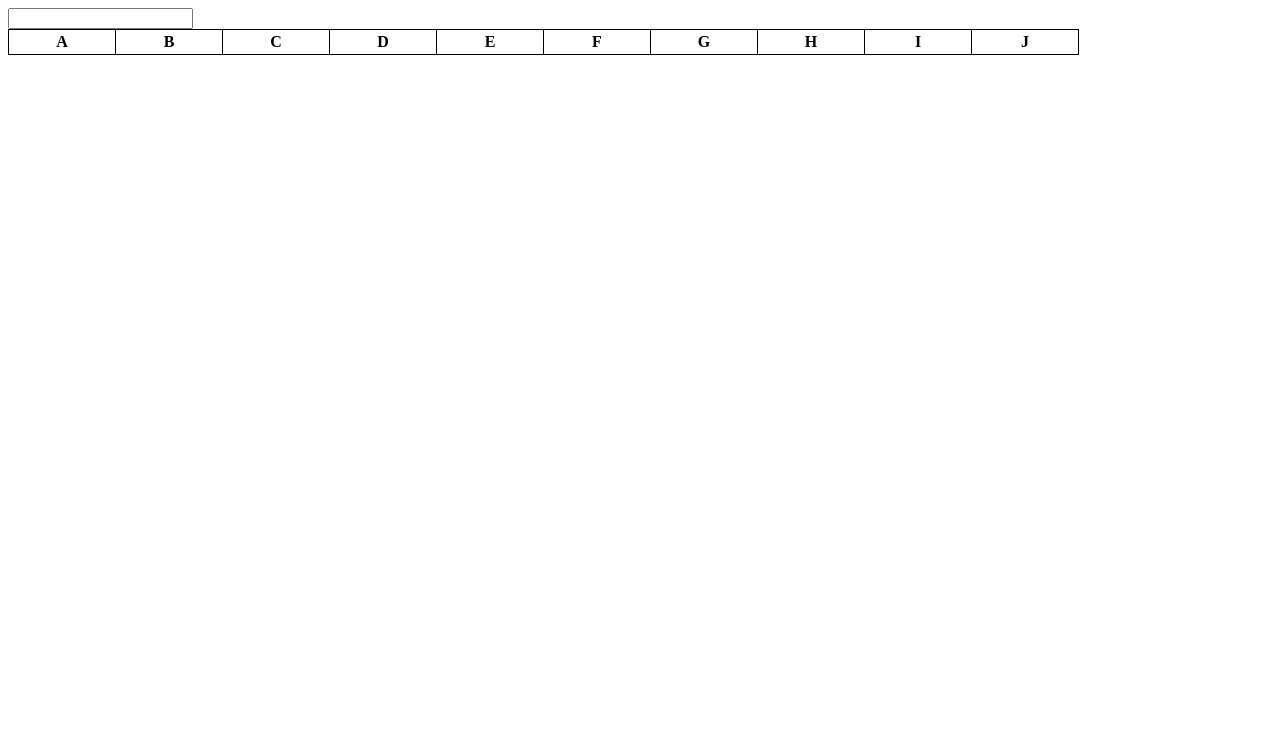
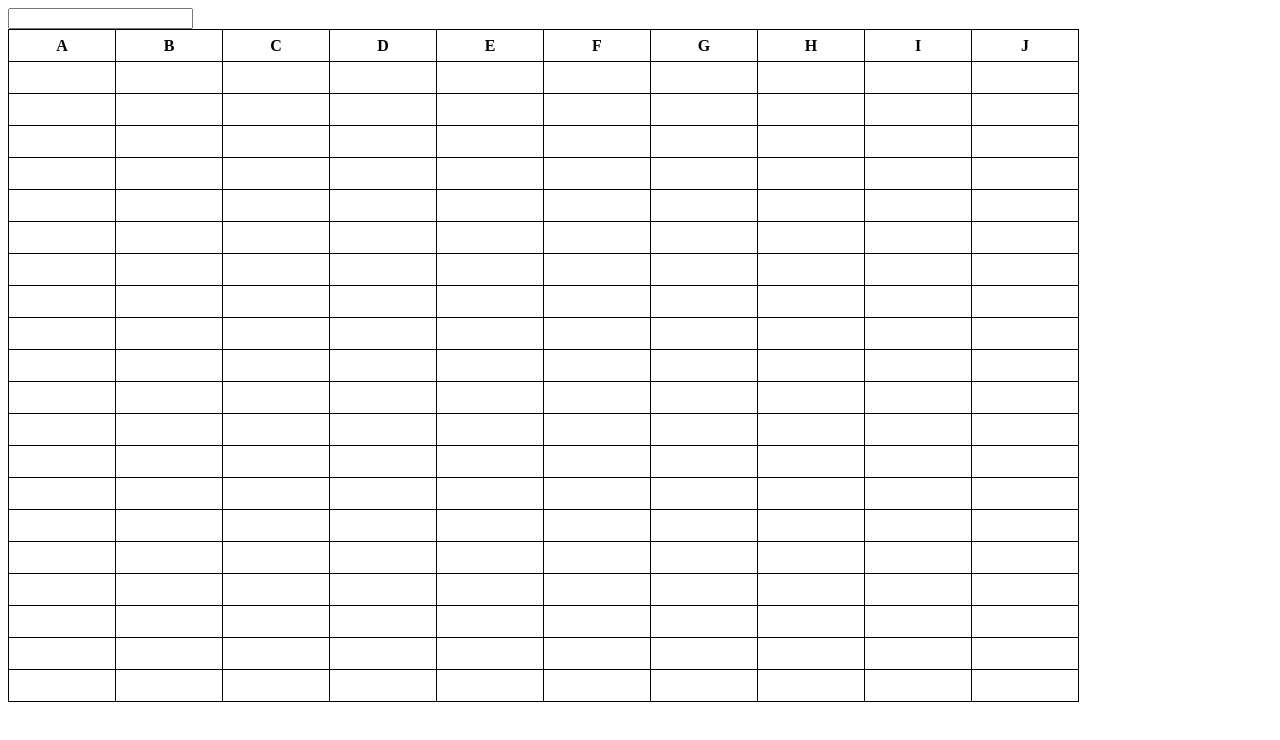
Before and after one commit to kai-mashima/X-Cell, a website: page public/index.html in a window 1280 px wide. Drawn offline with Linux system fonts and the light colour scheme.

Commit message:
render data rows

```diff
--- a/public/css/styles.css
+++ b/public/css/styles.css
@@ -5,5 +5,6 @@ table {
 th, td {
 	border: 1px solid black;
 	min-width: 100px;
+	height: 25px;
 	padding: 3px;
 }
--- a/public/js/bundle.js
+++ b/public/js/bundle.js
@@ -73,7 +73,7 @@ class TableModel {
 module.exports = TableModel;
 },{}],5:[function(require,module,exports){
 const { getLetterRange} = require('./array-util');
-const { createTH, removeChildren} = require('./dom-util');
+const { createTH, createTR, createTD, removeChildren} = require('./dom-util');
 
 class TableView {
   constructor(model) {
@@ -87,10 +87,12 @@ class TableView {
 
   initDomReferences () {
     this.headerRowEl = document.querySelector('THEAD TR');
+    this.sheetBodyEl = document.querySelector('TBODY');
   }
 
   renderTable () {
     this.renderTableHeader();
+    this.renderTableBody();
   }
 
   renderTableHeader () {
@@ -99,6 +101,22 @@ class TableView {
       .map(colLabel => createTH(colLabel))
       .forEach(th => this.headerRowEl.appendChild(th));
   }
+
+  renderTableBody () {
+    const fragment = document.createDocumentFragment();
+    for (let row = 0; row < this.model.numRows; row++) {
+      const tr = createTR();
+      for (let col = 0; col < this.model.numCols; col++) {
+        const position = {col: col, row: row};
+        const value = this.model.getValue(position);
+        const td = createTD(value);
+        tr.appendChild(td);
+      }
+      fragment.appendChild(tr);
+    }
+    removeChildren(this.sheetBodyEl);
+    this.sheetBodyEl.appendChild(fragment);
+  }
 }
 
 module.exports = TableView;
```
Also changed, not shown: client/js/table-view.js (+19 -1 lines), public/index.html (+0 -1 lines).
